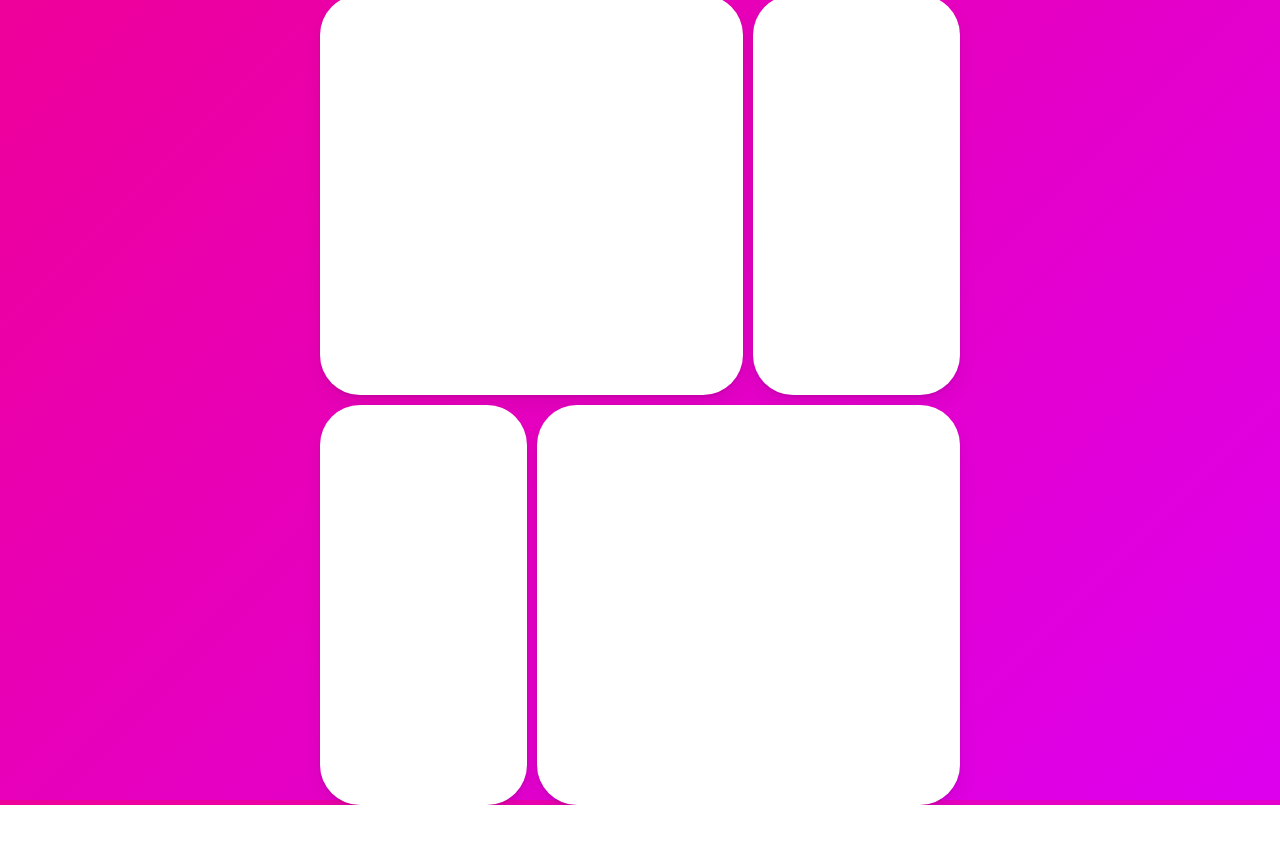
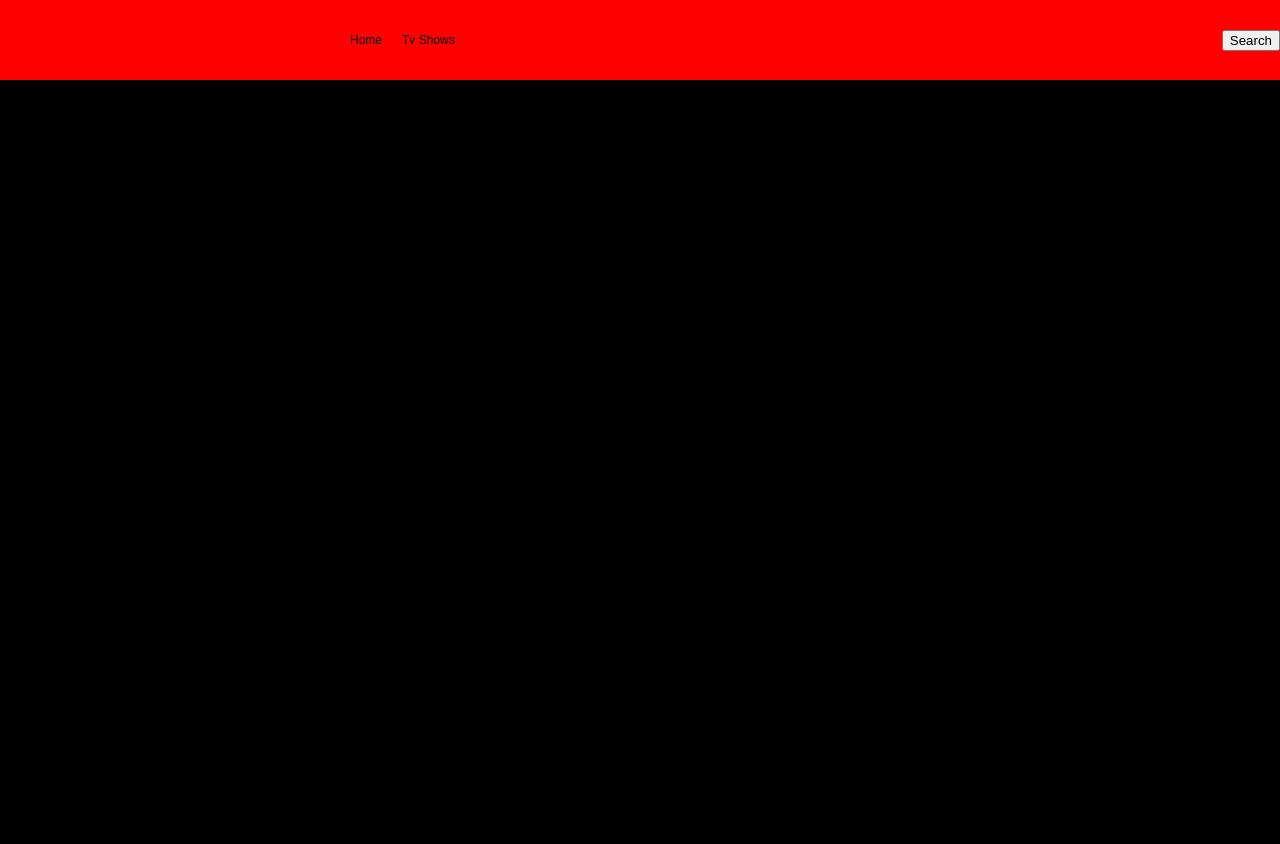
Before and after one commit to Leesugyoung/Neonfilx, a React (Create React App) app: page / in a window 1280 px wide. Shown: the top 844 px of the page. Before the commit the page ends 805 px from the top, so only its background shows below. Built offline with nearby package versions, Linux system fonts and the light colour scheme.

Commit message:
neonfilx_header_setup

```diff
--- a/package.json
+++ b/package.json
@@ -14,6 +14,7 @@
     "framer-motion": "^7.6.19",
     "react": "^18.2.0",
     "react-dom": "^18.2.0",
+    "react-router-dom": "^6.4.5",
     "react-scripts": "5.0.1",
     "recoil": "^0.7.6",
     "styled-components": "^5.3.6",
--- a/src/App.tsx
+++ b/src/App.tsx
@@ -1,65 +1,19 @@
-import styled from "styled-components";
-import { motion, AnimatePresence } from "framer-motion";
-import { useState } from "react";
-
-const Wrapper = styled(motion.div)`
-  height: 100vh;
-  width: 100vw;
-  display: flex;
-  justify-content: space-around;
-  align-items: center;
-`;
-
-const Box = styled(motion.div)`
-  height: 400px;
-  background-color: rgba(255, 255, 255, 1);
-  border-radius: 40px;
-  box-shadow: 0 2px 3px rgba(0, 0, 0, 0.1), 0 10px 20px rgba(0, 0, 0, 0.06);
-`;
-
-const Grid = styled.div`
-  display: grid;
-  grid-template-columns: repeat(3, 1fr);
-  width: 50vw;
-  gap: 10px;
-  div:first-child,
-  div:last-child {
-    grid-column: span 2;
-  }
-`;
-
-const Overlay = styled(motion.div)`
-  width: 100%;
-  height: 100%;
-  position: absolute;
-  display: flex;
-  justify-content: center;
-  align-items: center;
-`;
+import { BrowserRouter, Routes, Route } from "react-router-dom";
+import Header from "./Components/Header";
+import Home from "./Routes/Home";
+import Search from "./Routes/Search";
+import Tv from "./Routes/Tv";
 
 function App() {
-  const [clickedId, setClickedId] = useState<null | string>(null);
   return (
-    <Wrapper>
-      <Grid>
-        {[1, 2, 3, 4].map(n => (
-          <Box onClick={() => setClickedId(n + "")} key={n} layoutId={n + ""} />
-        ))}
-      </Grid>
-      <AnimatePresence>
-        {/* AnimatePresence - 조건문에서 제거되는 컴포넌트를 exit에 적힌 내용으로 animate 해준다 */}
-        {clickedId ? (
-          <Overlay
-            onClick={() => setClickedId(null)}
-            initial={{ backgroundColor: "rgba(0, 0, 0, 0.0)" }}
-            animate={{ backgroundColor: "rgba(0, 0, 0, 0.5)" }}
-            exit={{ backgroundColor: "rgba(0, 0, 0, 0.0)" }}
-          >
-            <Box layoutId={clickedId} style={{ width: 400, height: 200 }} />
-          </Overlay>
-        ) : null}
-      </AnimatePresence>
-    </Wrapper>
+    <BrowserRouter>
+      <Header />
+      <Routes>
+        <Route path="/" element={<Home />} />
+        <Route path="/tv" element={<Tv />} />
+        <Route path="/search" element={<Search />} />
+      </Routes>
+    </BrowserRouter>
   );
 }
 
--- /dev/null
+++ b/src/Components/Header.tsx
@@ -0,0 +1,50 @@
+import styled from "styled-components";
+
+const Nav = styled.nav`
+  display: flex;
+  justify-content: space-between;
+  align-items: center;
+  position: fixed;
+  width: 100%;
+  top: 0;
+  background-color: red;
+  height: 80px;
+  font-size: 12px;
+`;
+
+const Column = styled.div`
+  display: flex;
+  align-items: center;
+`;
+
+const Logo = styled.svg`
+  margin-right: 50px;
+`;
+
+const Items = styled.ul`
+  display: flex;
+  align-items: center;
+`;
+
+const Item = styled.li`
+  margin-right: 20px;
+`;
+
+function Header() {
+  return (
+    <Nav>
+      <Column>
+        <Logo />
+        <Items>
+          <Item>Home</Item>
+          <Item>Tv Shows</Item>
+        </Items>
+      </Column>
+      <Column>
+        <button>Search</button>
+      </Column>
+    </Nav>
+  );
+}
+
+export default Header;
--- /dev/null
+++ b/src/Routes/Home.tsx
@@ -0,0 +1,5 @@
+function Home() {
+  return <div style={{ backgroundColor: "black", height: "200vh" }}></div>;
+}
+
+export default Home;
--- /dev/null
+++ b/src/Routes/Search.tsx
@@ -0,0 +1,5 @@
+function Search() {
+  return null;
+}
+
+export default Search;
--- /dev/null
+++ b/src/Routes/Tv.tsx
@@ -0,0 +1,5 @@
+function Tv() {
+  return null;
+}
+
+export default Tv;
--- a/src/index.tsx
+++ b/src/index.tsx
@@ -4,7 +4,7 @@
 import { ThemeProvider } from "styled-components";
 import { createGlobalStyle } from "styled-components";
 import App from "./App";
-import { darkTheme } from "./theme";
+import { theme } from "./theme";
 
 const GlobalStyle = createGlobalStyle`
   html, body, div, span, applet, object, iframe,
@@ -62,7 +62,6 @@
     font-family: 'Source Sans Pro', sans-serif;
     color: black;
     line-height: 1.2;
-    background:linear-gradient(135deg,#e09,#d0e);
   }
   a {
     text-decoration: none;
@@ -75,7 +74,7 @@
 );
 root.render(
   <RecoilRoot>
-    <ThemeProvider theme={darkTheme}>
+    <ThemeProvider theme={theme}>
       <GlobalStyle />
       <App />
     </ThemeProvider>
--- a/src/theme.ts
+++ b/src/theme.ts
@@ -1,3 +1,14 @@
 import { DefaultTheme } from "styled-components";
 
-export const darkTheme: DefaultTheme = {};
+export const theme: DefaultTheme = {
+  red: "#E51013",
+  black: {
+    veryDark: "#141414",
+    darker: "#181818",
+    lighter: "#2F2F2F",
+  },
+  white: {
+    lighter: "#fff",
+    darker: "#e5e5e5",
+  },
+};
```
Also changed, not shown: src/styled.d.ts (+12 -1 lines), 1 other file (tests, documents, lock files or other folders).
